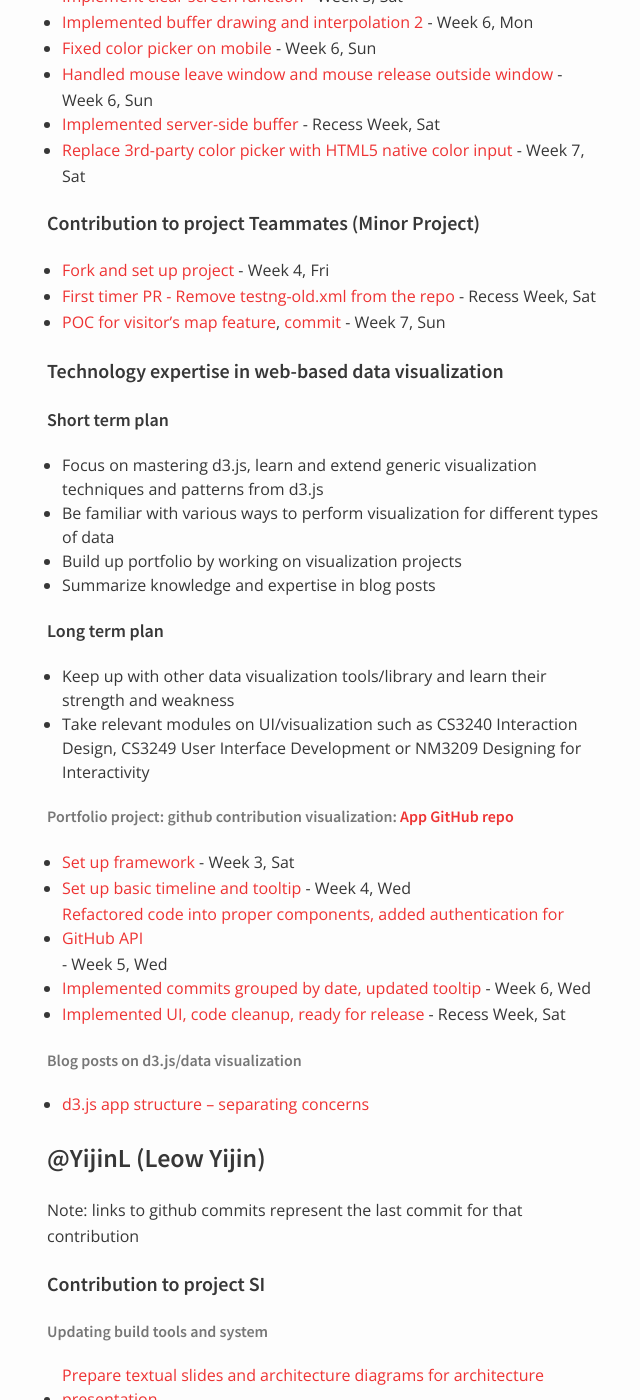
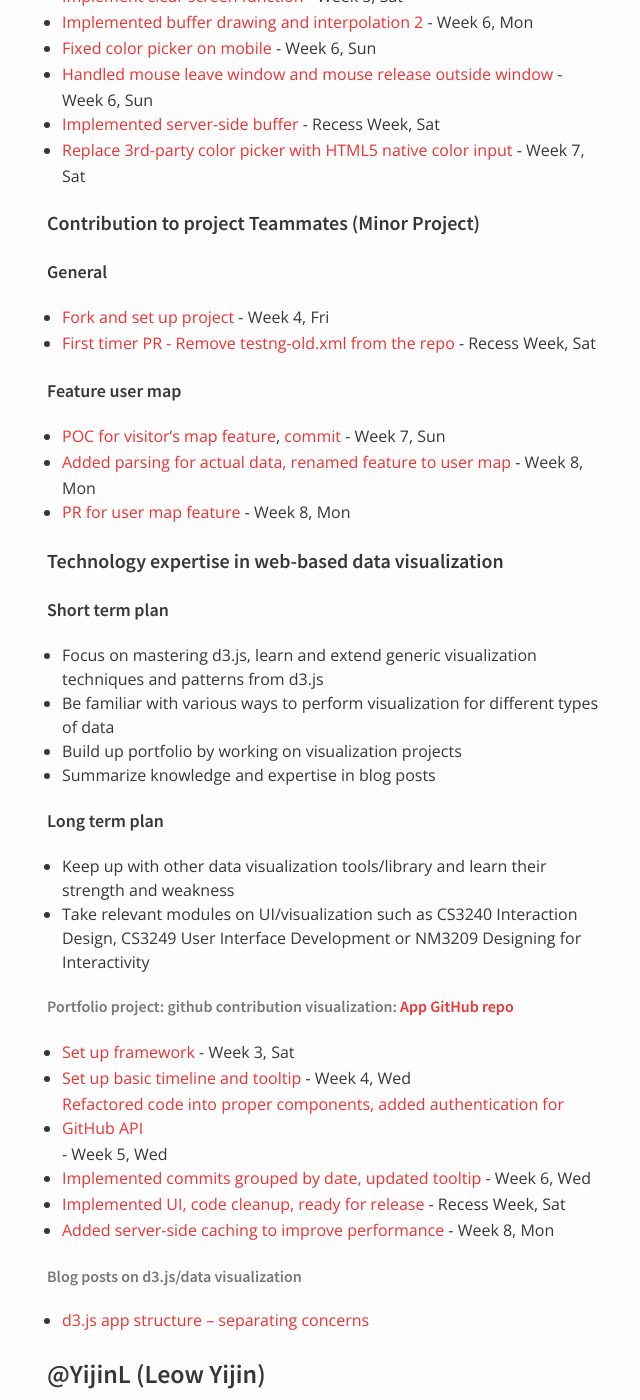
Before and after one commit to nus-oss/cs3281-AY1516S2-website, a Jekyll site: the page built from teams/socketio.md, in a window 1280 px wide and 1400 px high, scrolled down 3592 px. Shown: the whole window, without its empty margins (323-963 px from the left). Built offline with Jekyll 4.4.1, drawn with Linux system fonts in a browser that asks for light colours.

Commit message:
updated week 8

```diff
--- a/teams/socketio.md
+++ b/teams/socketio.md
@@ -127,9 +127,14 @@ permalink: /teams/socketio/
   * [Replace 3rd-party color picker with HTML5 native color input](https://github.com/nus-fboa2016-si/whiteboard/commit/daf835de5fd95d11af9d1c8fc47aac15507549fe) - Week 7, Sat
 
 #### Contribution to project Teammates (Minor Project)
+##### General
   * [Fork and set up project](https://github.com/paradite/teammates) - Week 4, Fri
   * [First timer PR - Remove testng-old.xml from the repo](https://github.com/TEAMMATES/teammates/pull/4830) - Recess Week, Sat
+
+##### Feature user map
   * [POC for visitor's map feature](http://4-18-dot-teammates-paradite.appspot.com/visitors.html), [commit](https://github.com/paradite/teammates/commit/de30d85a44cfe5b29ecbef2ffdf73ef8354c5702) - Week 7, Sun
+  * [Added parsing for actual data, renamed feature to user map](https://github.com/paradite/teammates/commit/685a8a1154e06ec1cacd13dfb36d2fedd1130be1) - Week 8, Mon
+  * [PR for user map feature](https://github.com/TEAMMATES/teammates/pull/4929/commits) - Week 8, Mon
 
 #### Technology expertise in web-based data visualization
 
@@ -149,6 +154,7 @@ permalink: /teams/socketio/
 * [Refactored code into proper components, added authentication for GitHub API](https://github.com/paradite/cs3281viz/commit/07421cceb72297c69f3e91eb8feb8b0c37c4a723) - Week 5, Wed
 * [Implemented commits grouped by date, updated tooltip](https://github.com/paradite/gitviz/commit/d0dc5908fb63be32c7792826e15e3419452831b1) - Week 6, Wed
 * [Implemented UI, code cleanup, ready for release](https://github.com/paradite/gitviz/commit/7df4b94ca8198b531b23bbf603f7db7b79bb1744) - Recess Week, Sat
+* [Added server-side caching to improve performance](https://github.com/paradite/gitviz/commit/695e92daad54e090433ed271c4af1bb3245f43fd) - Week 8, Mon
 
 ###### Blog posts on d3.js/data visualization
 * [d3.js app structure – separating concerns](http://paradite.com/2016/02/21/d3-js-app-structure-separating-concerns/)
```
